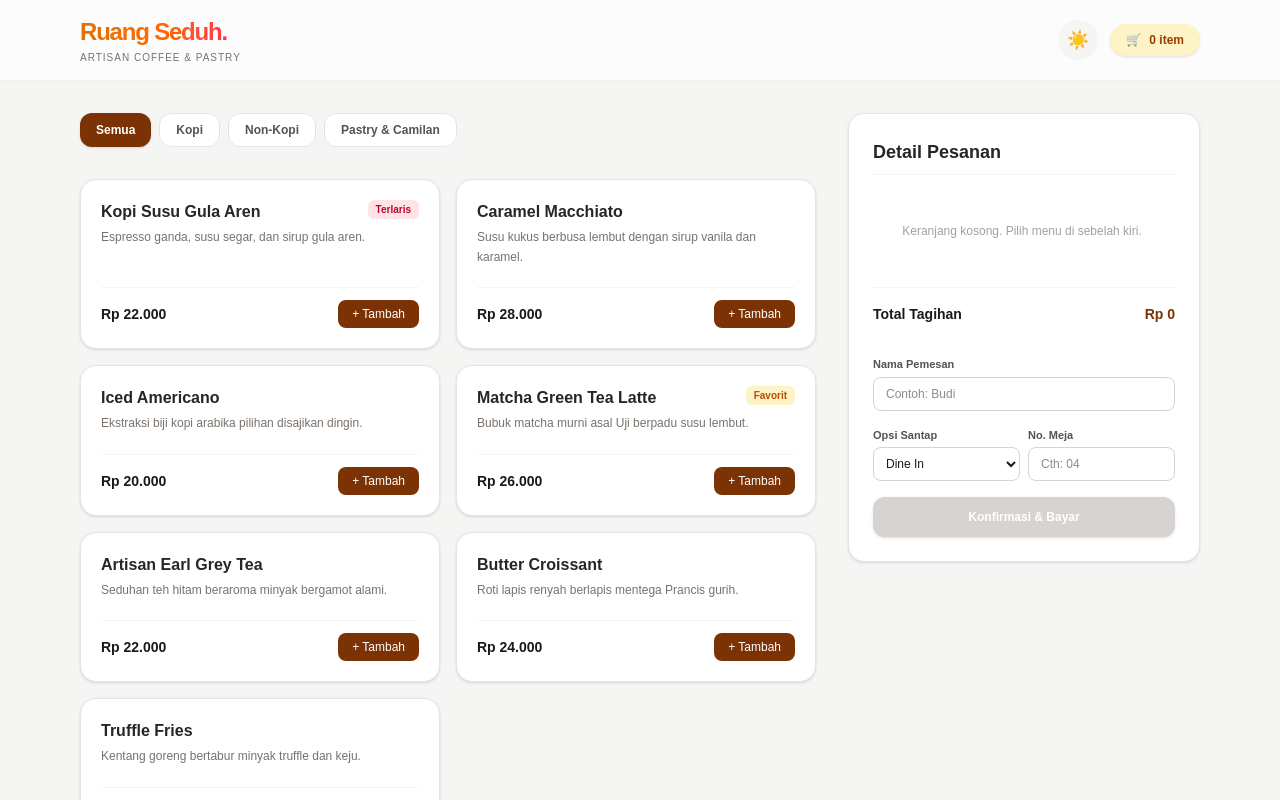
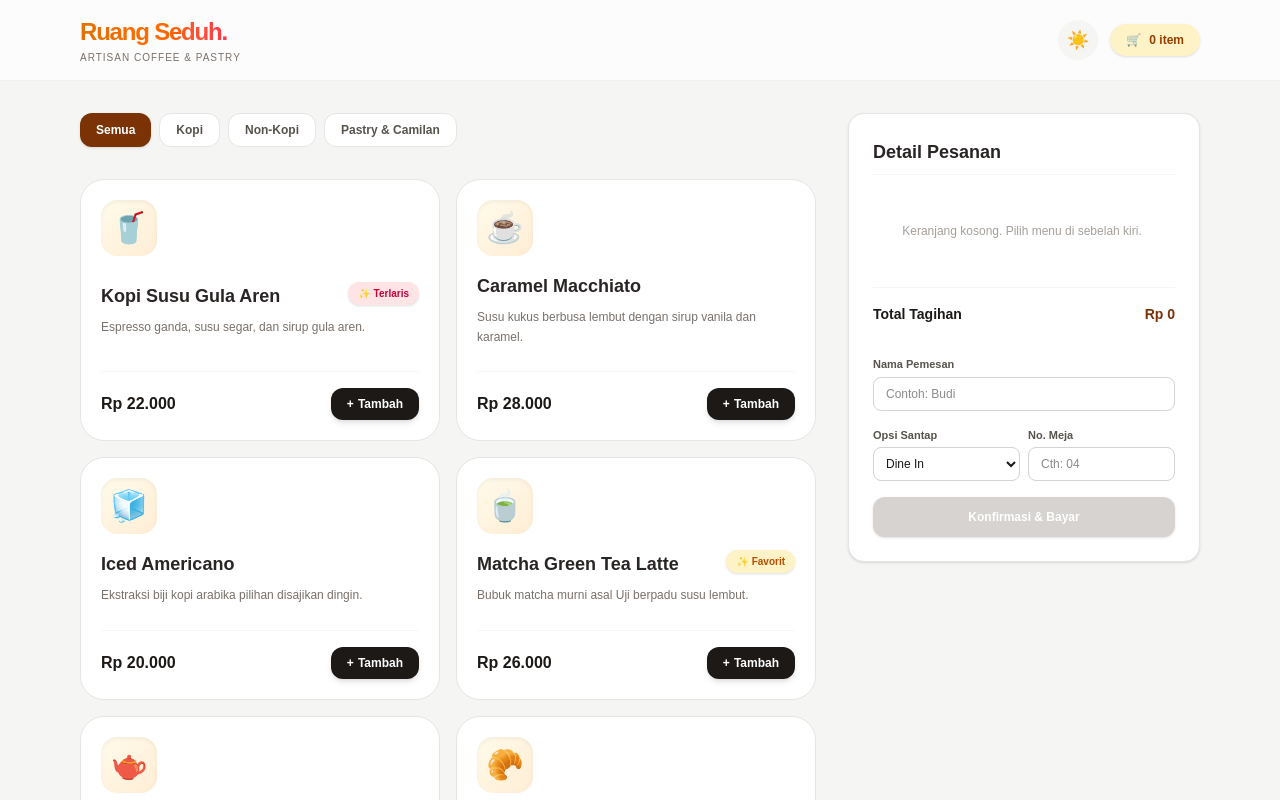
Before and after one commit to ErlanggaPuthen/kedai-kopi, a Next.js app: page / in a window 1280 px wide. Shown: the top 800 px of the page. Built offline with nearby package versions, Linux system fonts and the light colour scheme.

Commit message:
Add Effect

```diff
--- a/components/ProductCard.tsx
+++ b/components/ProductCard.tsx
@@ -9,44 +9,52 @@ interface ProductCardProps {
 
 export default function ProductCard({ item, temaGelap, onAdd }: ProductCardProps) {
   return (
-    <div className={`rounded-2xl p-5 border shadow-sm flex flex-col justify-between transition-colors ${
+    <div className={`group relative rounded-3xl p-5 border flex flex-col justify-between transition-all duration-500 hover:-translate-y-2 hover:shadow-xl ${
       temaGelap
-        ? 'bg-stone-900 border-stone-800 hover:border-amber-700/60'
-        : 'bg-white border-stone-200 hover:border-amber-300'
+        ? 'bg-stone-900 border-white/5 hover:border-amber-500/30 hover:shadow-amber-900/20'
+        : 'bg-white border-stone-200 hover:border-amber-300 hover:shadow-amber-100'
     }`}>
+
+      {/* Dekorasi Ikon Produk */}
+      <div className={`w-14 h-14 rounded-2xl flex items-center justify-center text-3xl mb-4 shadow-inner transition-transform duration-500 group-hover:scale-110 group-hover:rotate-3 ${
+        temaGelap ? 'bg-linear-to-br from-stone-800 to-stone-950' : 'bg-linear-to-br from-amber-50 to-orange-100'
+      }`}>
+        {item.icon}
+      </div>
+
       <div>
         <div className="flex items-start justify-between gap-2">
-          <h3 className={`font-bold text-base transition-colors ${temaGelap ? 'text-stone-100' : 'text-stone-800'}`}>
+          <h3 className={`font-bold text-lg transition-colors ${temaGelap ? 'text-stone-100' : 'text-stone-800'}`}>
             {item.nama}
           </h3>
           {item.badge && (
-            <span className={`text-[10px] font-bold px-2 py-0.5 rounded-md ${
+            <span className={`text-[10px] font-bold px-2.5 py-1 rounded-full whitespace-nowrap shadow-sm ${
               item.badge === 'Terlaris'
-                ? temaGelap ? 'bg-rose-950/80 text-rose-300 border border-rose-800' : 'bg-rose-100 text-rose-700'
-                : temaGelap ? 'bg-amber-950/80 text-amber-300 border border-amber-800' : 'bg-amber-100 text-amber-700'
+                ? temaGelap ? 'bg-rose-500/20 text-rose-300 border border-rose-500/30' : 'bg-rose-100 text-rose-700'
+                : temaGelap ? 'bg-amber-500/20 text-amber-300 border border-amber-500/30' : 'bg-amber-100 text-amber-700'
             }`}>
-              {item.badge}
+              ✨ {item.badge}
             </span>
           )}
         </div>
-        <p className={`text-xs mt-1 leading-relaxed ${temaGelap ? 'text-stone-400' : 'text-stone-500'}`}>
+        <p className={`text-xs mt-2 leading-relaxed ${temaGelap ? 'text-stone-400' : 'text-stone-500'}`}>
           {item.deskripsi}
         </p>
       </div>
 
-      <div className={`mt-5 pt-3 border-t flex items-center justify-between transition-colors ${
-        temaGelap ? 'border-stone-800' : 'border-stone-100'
+      <div className={`mt-6 pt-4 border-t flex items-center justify-between transition-colors ${
+        temaGelap ? 'border-white/10' : 'border-stone-100'
       }`}>
-        <span className={`font-semibold text-sm ${temaGelap ? 'text-stone-200' : 'text-stone-900'}`}>
+        <span className={`font-black text-base ${temaGelap ? 'text-stone-200' : 'text-stone-900'}`}>
           {formatRupiah(item.harga)}
         </span>
         <button
           onClick={() => onAdd(item)}
-          className={`text-white text-xs px-3.5 py-1.5 rounded-lg font-medium transition cursor-pointer active:scale-95 ${
-            temaGelap ? 'bg-amber-700 hover:bg-amber-600' : 'bg-amber-900 hover:bg-amber-800'
+          className={`flex items-center gap-1 text-white text-xs px-4 py-2 rounded-xl font-bold transition-all duration-300 cursor-pointer active:scale-90 shadow-md hover:shadow-lg ${
+            temaGelap ? 'bg-amber-600 hover:bg-amber-500' : 'bg-stone-900 hover:bg-stone-800'
           }`}
         >
-          + Tambah
+          <span>+</span> Tambah
         </button>
       </div>
     </div>
```
